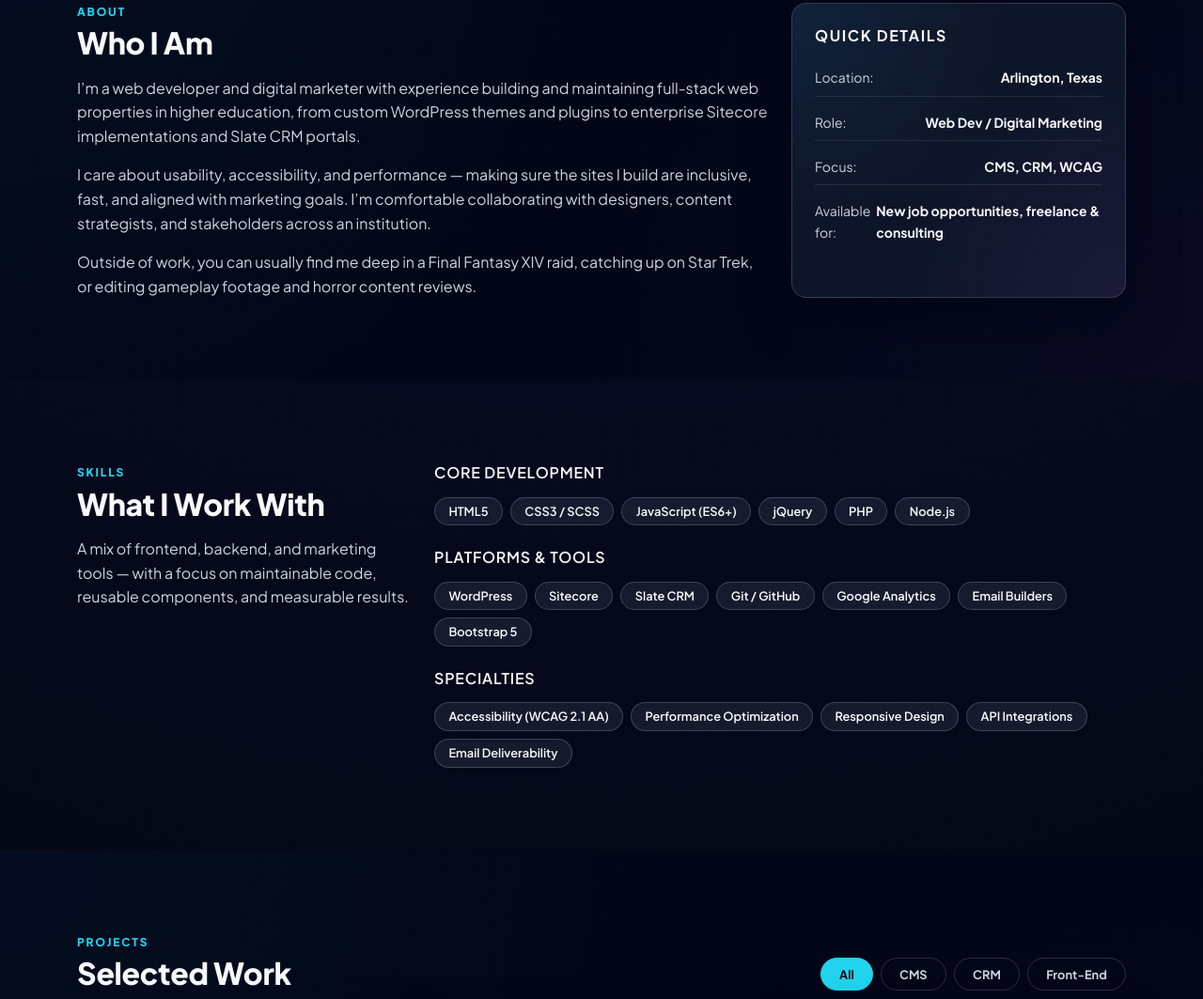
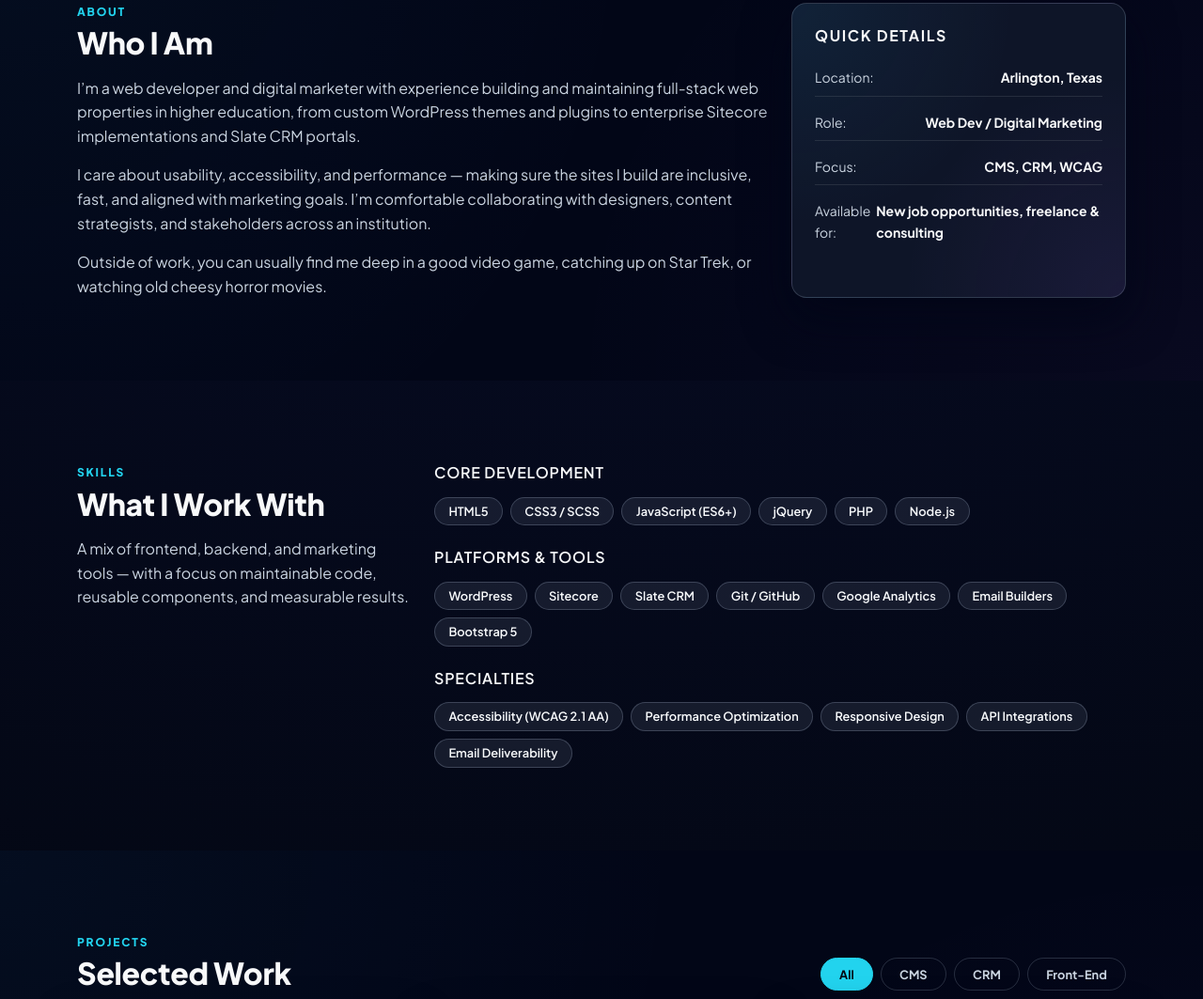
Before and after one commit to jormulkey/jordan-mulkey.com, a plain HTML site: page index.html in a window 1280 px wide. Shown: the part 845-1908 px from the top of the page at 94% size. Drawn offline with nearby package versions, Linux system fonts and the light colour scheme.

Commit message:
Update index.html

```diff
--- a/index.html
+++ b/index.html
@@ -524,8 +524,8 @@
             with designers, content strategists, and stakeholders across an institution.
           </p>
           <p class="mb-0 text-muted">
-            Outside of work, you can usually find me deep in a Final Fantasy XIV raid, catching up
-            on Star Trek, or editing gameplay footage and horror content reviews.
+            Outside of work, you can usually find me deep in a good video game, catching up
+            on Star Trek, or watching old cheesy horror movies.
           </p>
         </div>
         <div class="col-lg-4">
```
